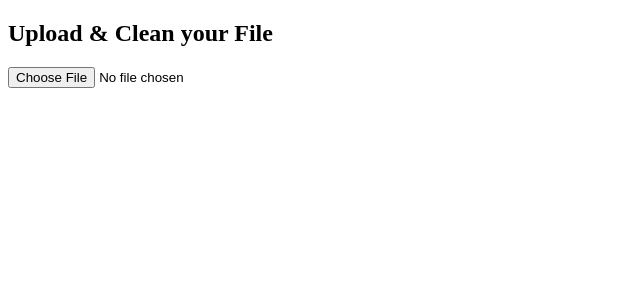
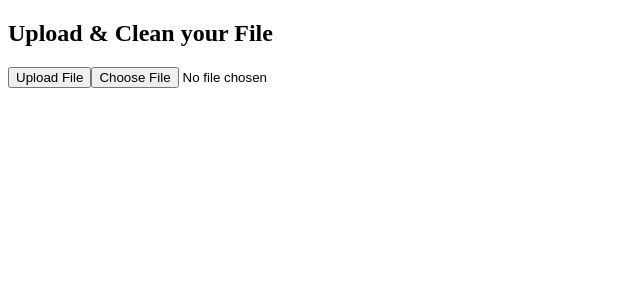
Before and after one commit to Davidchs1997/newdata-app, a Next.js app: page /upload in a window 1280 px wide. Shown: the top 300 px of the page, without its empty margins (0-640 px from the left). Built offline with nearby package versions, Linux system fonts and the light colour scheme.

Commit message:
feat: added Upload File page for cleaning

```diff
--- a/app/upload/page.tsx
+++ b/app/upload/page.tsx
@@ -69,11 +69,18 @@
   return (
     <div className="p-4 max-w-3xl mx-auto">
       <h1 className="text-2xl font-bold mb-4">Upload & Clean your File</h1>
+
+      {/* Este es el nuevo botón que querías */}
+      <Button className="mb-4" onClick={() => document.getElementById("fileInput")?.click()}>
+        Upload File
+      </Button>
+
       <input
+        id="fileInput"
         type="file"
         accept=".csv,.xlsx,.xls,.json"
         onChange={handleFileUpload}
-        className="mb-4"
+        className="hidden"
       />
 
       {cleanedData && (
```
